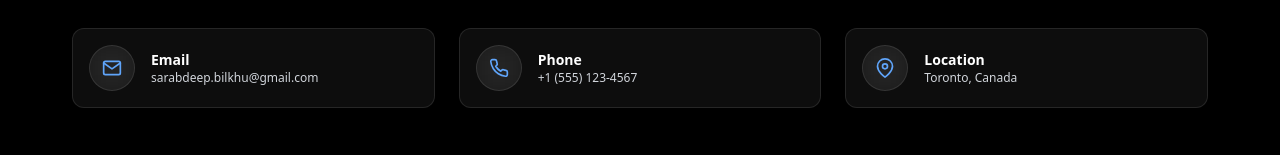
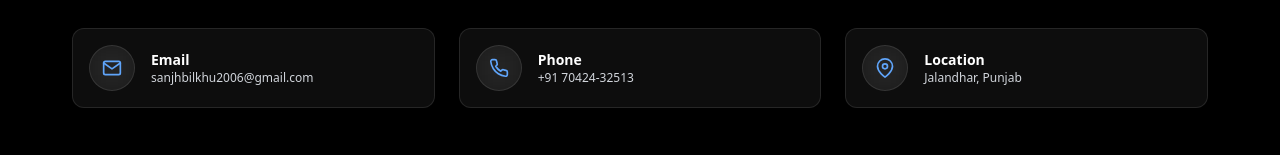
Before and after one commit to SarabdeepSBilkhu/SarabdeepSBilkhu.github.io, a React (Vite) app: page /contact in a window 1280 px wide. Shown: the part 396-551 px from the top of the page. Built offline with nearby package versions, Linux system fonts and the light colour scheme.

Commit message:
Update Contact.jsx

```diff
--- a/src/pages/Contact.jsx
+++ b/src/pages/Contact.jsx
@@ -37,19 +37,19 @@ const Contact = () => {
     {
       icon: FiMail,
       title: "Email",
-      value: "sarabdeep.bilkhu@gmail.com",
-      link: "mailto:sarabdeep.bilkhu@gmail.com"
+      value: "sanjhbilkhu2006@gmail.com",
+      link: "mailto:sanjhbilkhu2006@gmail.com"
     },
     {
       icon: FiPhone,
       title: "Phone",
-      value: "+1 (555) 123-4567",
-      link: "tel:+15551234567"
+      value: "+91 70424-32513",
+      link: "tel:+917042432513"
     },
     {
       icon: FiMapPin,
       title: "Location",
-      value: "Toronto, Canada",
+      value: "Jalandhar, Punjab",
       link: "#"
     }
   ];
@@ -175,28 +175,16 @@ const Contact = () => {
               </div>
 
               <motion.button
-                type="submit"
-                disabled={isSubmitting}
+                as="a"
+                href="mailto:sanjhbilkhu2006@gmail.com"
                 whileHover={{ scale: 1.05 }}
                 whileTap={{ scale: 0.95 }}
                 className={`self-center mt-4 px-8 py-3 rounded-full font-semibold
                   transition-all duration-300 text-white shadow-md flex items-center gap-2
-                  ${isSubmitting
-                    ? 'bg-gray-600 cursor-not-allowed'
-                    : 'bg-gradient-to-r from-blue-500 via-purple-600 to-indigo-500 hover:from-blue-600 hover:to-indigo-600 pulse-glow'
-                  }`}
+                  bg-gradient-to-r from-blue-500 via-purple-600 to-indigo-500 hover:from-blue-600 hover:to-indigo-600 pulse-glow`}
               >
-                {isSubmitting ? (
-                  <>
-                    <div className="w-4 h-4 border-2 border-white/30 border-t-white rounded-full animate-spin"></div>
-                    Sending...
-                  </>
-                ) : (
-                  <>
-                    <FiSend className="w-4 h-4" />
-                    Send Message
-                  </>
-                )}
+                <FiSend className="w-4 h-4" />
+                Send Message
               </motion.button>
 
               {submitStatus === "success" && (
```
